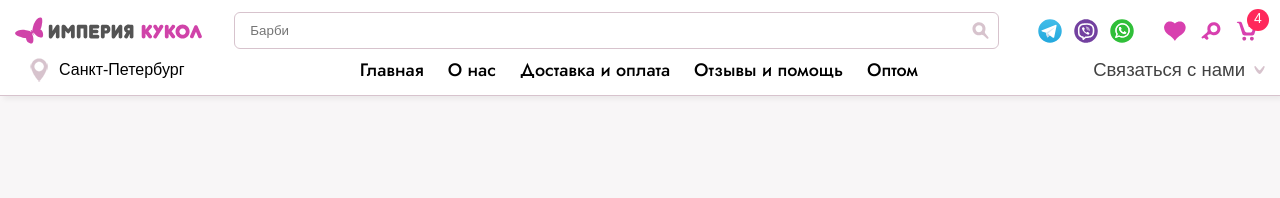
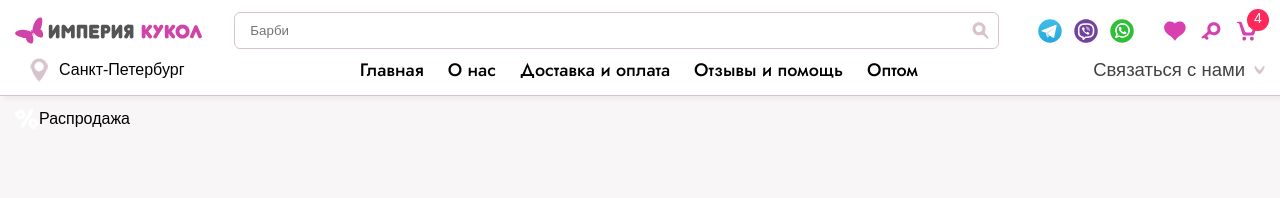
Before and after one commit to loremru/empire-of-dolls, a Vue app: page / in a window 1280 px wide. Shown: the top 198 px of the page. Built offline with nearby package versions, Linux system fonts and the light colour scheme; a web font is replaced by a local one.

Commit message:
start of catalog

```diff
--- a/src/App.vue
+++ b/src/App.vue
@@ -1,7 +1,10 @@
 <template>
-  <HeaderApp />
-  <div class="main-content content">
-    <router-view />
+  <HeaderApp @fixedChange="fixedHeaderChange" />
+  <div class="main-content content" :style="`margin-top: ${contentOffset}px`">
+    <div class="flex">
+      <CatalogSidebar />
+      <router-view />
+    </div>
     <div style="height: 150vh"></div>
   </div>
   <!--  footer-->
@@ -9,13 +12,26 @@
 
 <script>
 import HeaderApp from './components/Main/HeaderApp'
+import CatalogSidebar from '@/components/Main/CatalogSidebar'
 export default {
-  components: { HeaderApp },
+  components: { CatalogSidebar, HeaderApp },
+  data() {
+    return {
+      contentOffset: 0,
+    }
+  },
+  methods: {
+    fixedHeaderChange({ headerHeight, fixed }) {
+      if (fixed) {
+        this.contentOffset = headerHeight
+      } else this.contentOffset = 0
+    },
+  },
 }
 </script>
 
 <style scoped lang="scss">
 .main-content {
-  margin-top: 12px;
+  padding-top: 12px;
 }
 </style>
--- /dev/null
+++ b/src/components/Main/CatalogSidebar.vue
@@ -0,0 +1,15 @@
+<template>
+  <div class="sidebar">
+    <div class="sidebar__sell flex aic jcsb">
+      <img src="@/assets/images/percent.png" alt="" />Распродажа
+    </div>
+  </div>
+</template>
+
+<script>
+export default {
+  name: 'CatalogSidebar',
+}
+</script>
+
+<style scoped></style>
--- a/src/components/Main/HeaderApp.vue
+++ b/src/components/Main/HeaderApp.vue
@@ -46,6 +46,7 @@ import HeaderNav from '@/components/Main/HeaderNav'
 import ConnectionLink from '@/components/Main/Connection/ConnectionLink'
 export default {
   name: 'HeaderApp',
+  events: ['fixedChange'],
   components: {
     ConnectionLink,
     HeaderNav,
@@ -57,13 +58,18 @@ export default {
   data() {
     return {
       fixed: false,
+      headerHeight: null,
     }
   },
   mounted() {
-    document.addEventListener(
-      'scroll',
-      () => (this.fixed = window.pageYOffset > this.$refs.header.offsetHeight)
-    )
+    this.headerHeight = this.$refs.header.offsetHeight
+    document.addEventListener('scroll', () => {
+      this.fixed = window.pageYOffset > this.$refs.header.offsetHeight
+      this.$emit('fixedChange', {
+        headerHeight: this.headerHeight,
+        fixed: this.fixed,
+      })
+    })
   },
 }
 </script>
```
Also changed, not shown: src/assets/images/percent.png (added).
